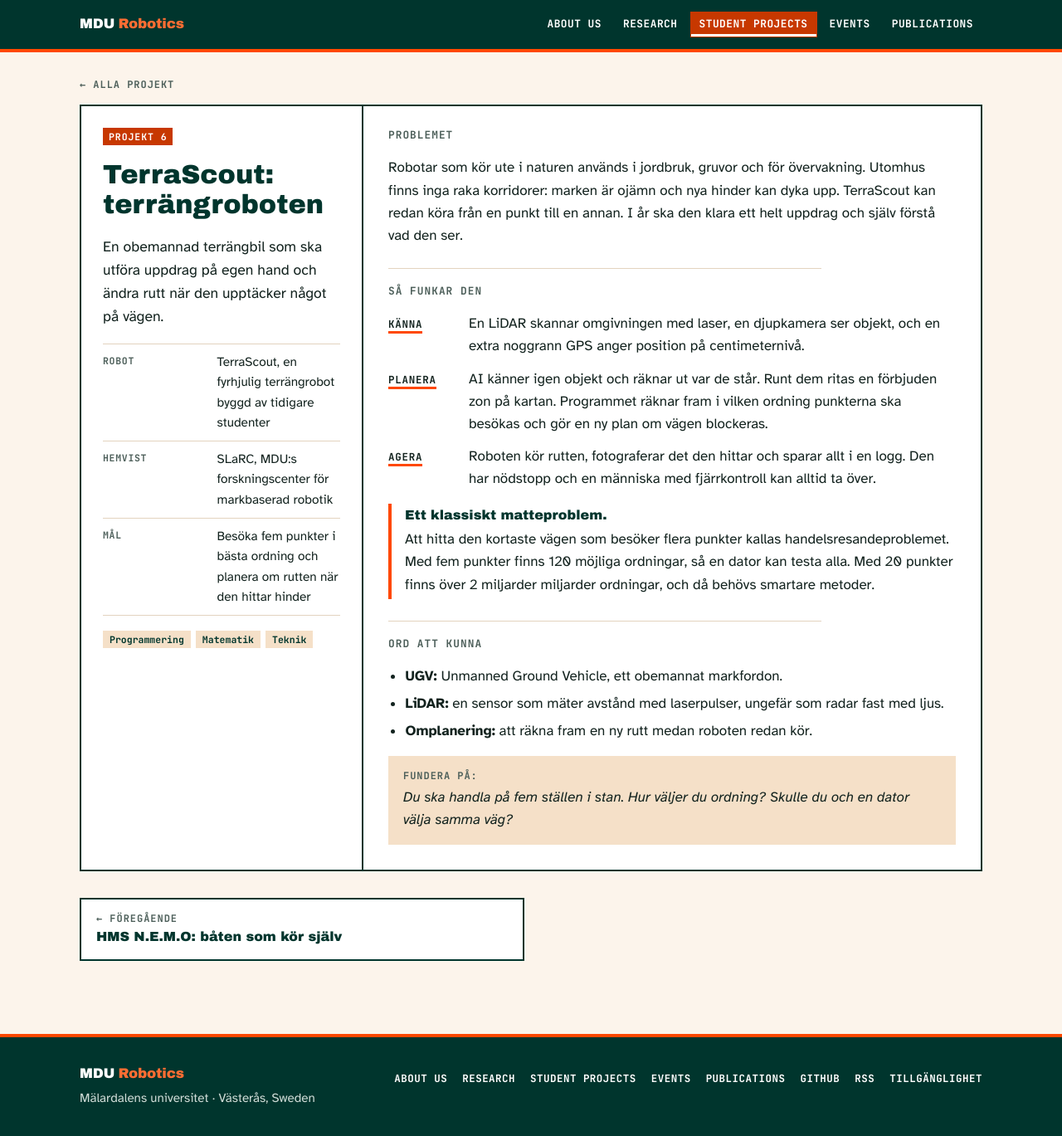
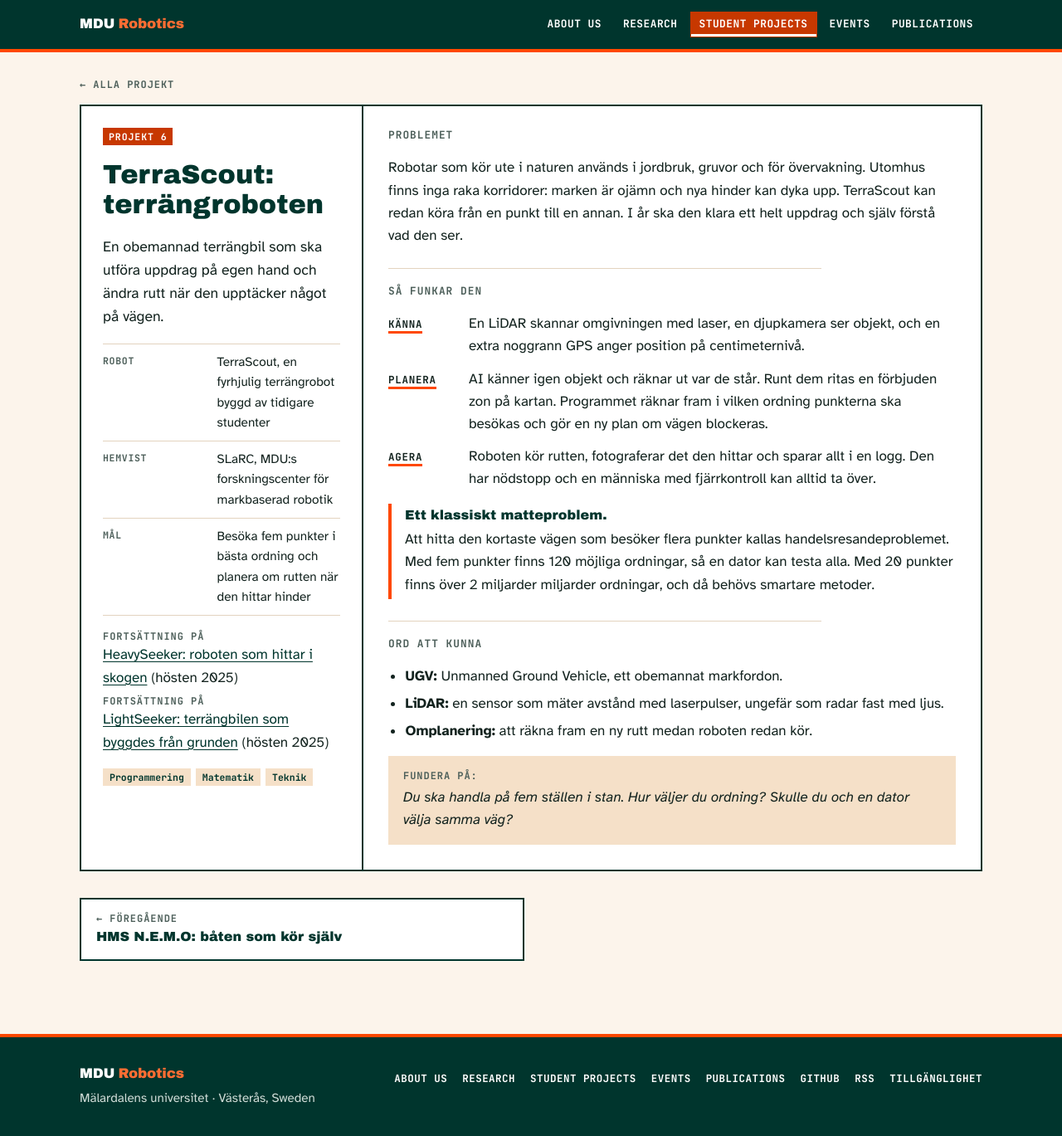
Before and after one commit to MDURobotics/mdurobotics.github.io, a Jekyll site: the page built from _projects/6-terrascout.md, in a window 1280 px wide and 1379 px high. Shown: the top 1369 px of the window at 83% size. Built offline with Jekyll 4.4.1, drawn with Linux system fonts in a browser that asks for light colours; some web fonts are replaced.

Commit message:
Link TerraScout to both LightSeeker and HeavySeeker
builds_on is now a list, so a project can continue several earlier ones.

Co-Authored-By: Claude Opus 5.5 <noreply@anthropic.com>

```diff
--- a/_layouts/project.html
+++ b/_layouts/project.html
@@ -17,11 +17,11 @@ layout: default
       </dl>
       {% endif %}
       {% assign this_slug = page.slug %}
-      {% if page.builds_on %}{% assign prev_p = site.projects | where: "slug", page.builds_on | first %}{% endif %}
-      {% assign next_ps = site.projects | where: "builds_on", this_slug %}
-      {% if prev_p or next_ps.size > 0 %}
+      {% assign prev_ps = site.projects | where_exp: "p", "page.builds_on contains p.slug" %}
+      {% assign next_ps = site.projects | where_exp: "p", "p.builds_on contains this_slug" %}
+      {% if prev_ps.size > 0 or next_ps.size > 0 %}
       <div class="lineage">
-        {% if prev_p %}<p><span class="label">Fortsättning på</span> <a href="{{ prev_p.url | relative_url }}">{{ prev_p.title }}</a> (hösten {{ prev_p.year }})</p>{% endif %}
+        {% for p in prev_ps %}<p><span class="label">Fortsättning på</span> <a href="{{ p.url | relative_url }}">{{ p.title }}</a> (hösten {{ p.year }})</p>{% endfor %}
         {% for n in next_ps %}<p><span class="label">Fortsattes av</span> <a href="{{ n.url | relative_url }}">{{ n.title }}</a> (hösten {{ n.year }})</p>{% endfor %}
       </div>
       {% endif %}
--- a/_projects/6-terrascout.md
+++ b/_projects/6-terrascout.md
@@ -3,6 +3,7 @@ title: "TerraScout: terrängroboten"
 excerpt: "En obemannad terrängbil som ska utföra uppdrag på egen hand och ändra rutt när den upptäcker något på vägen."
 order: 6
 year: 2026
+builds_on: [2025-lightseeker, 2025-heavyseeker]
 subjects: [Programmering, Matematik, Teknik]
 facts:
   - label: "Robot"
```
Also changed, not shown: _projects/1-diskrobot.md (+1 -1 lines), _projects/4-aurora.md (+1 -1 lines).
